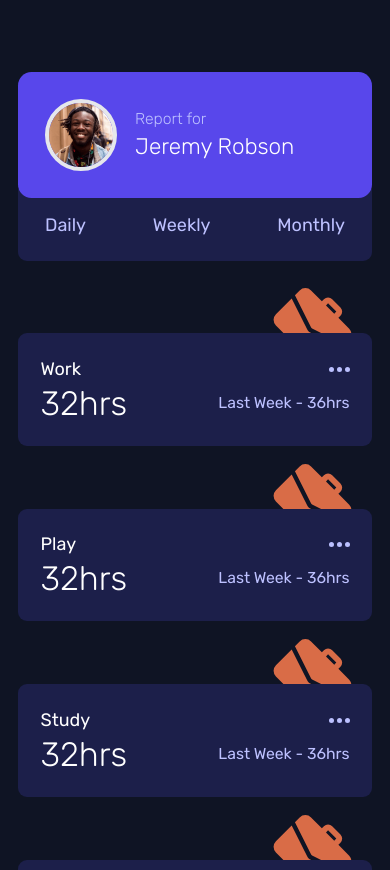
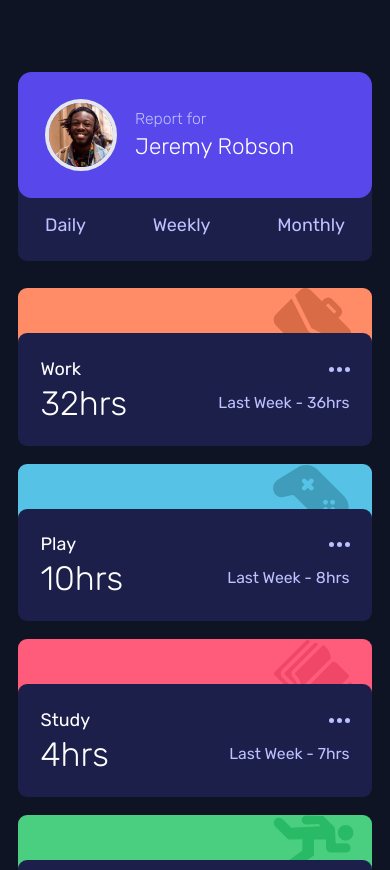
Before and after one commit to koyaboy/time-tracking-dashboard-FM, a React (Vite) app: page / in a window 390 px wide. Shown: the top 870 px of the page. Built offline with nearby package versions, Linux system fonts and the light colour scheme.

Commit message:
Mobile Design Complete

```diff
--- a/src/components/Card.jsx
+++ b/src/components/Card.jsx
@@ -1,25 +1,37 @@
 import React from 'react'
-import { iconEllipsis, iconWork } from "../assets/images/images"
+import { iconEllipsis, iconWork, iconPlay, iconStudy, iconExercise, iconSocial, iconSelfCare } from "../assets/images/images"
 
-const Card = ({ title }) => {
+const Card = ({ title, dailyCurrent, dailyPrevious, weeklyCurrent, weeklyPrevious, monthlyCurrent, monthlyPrevious }) => {
 
     const titleToColour = {
-        "Work": "light-red-work",
-        "Play": "soft-blue",
-        "Study": "light-red-study",
-        "Exercise": "lime-green",
-        "Social": "violet",
-        "Self Care": "soft-orange"
+        "Work": "hsl(15, 100%, 70%)",
+        "Play": "hsl(195, 74%, 62%)",
+        "Study": "hsl(348, 100%, 68%)",
+        "Exercise": "hsl(145, 58%, 55%)",
+        "Social": "hsl(264, 64%, 52%)",
+        "Self Care": "hsl(43, 84%, 65%)"
+    }
+
+    const titleToIcon = {
+        "Work": iconWork,
+        "Play": iconPlay,
+        "Study": iconStudy,
+        "Exercise": iconExercise,
+        "Social": iconSocial,
+        "Self Care": iconSelfCare
     }
 
     const background = titleToColour[title]
     return (
         <>
             <div>
-                <div className={`relative h-14 bg-${background} top-4 rounded-lg z-0`}>
+                <div
+                    className={`relative h-14 top-4 rounded-lg z-0`}
+                    style={{ backgroundColor: titleToColour[title] }}
+                >
                     <img
-                        src={iconWork}
-                        alt="icon-work"
+                        src={titleToIcon[title]}
+                        alt="icon"
                         className="relative left-[72%]"
                     />
                 </div>
@@ -30,8 +42,8 @@ const Card = ({ title }) => {
                         <img src={iconEllipsis} alt="icon-ellipsis" />
                     </div>
                     <div className="flex items-center justify-between">
-                        <div className="text-white text-3xl font-light">32hrs</div>
-                        <div className="text-pale-blue text-sm">Last Week - 36hrs</div>
+                        <div className="text-white text-3xl font-light">{weeklyCurrent}hrs</div>
+                        <div className="text-pale-blue text-sm">Last Week - {weeklyPrevious}hrs</div>
                     </div>
                 </div>
             </div>
```
